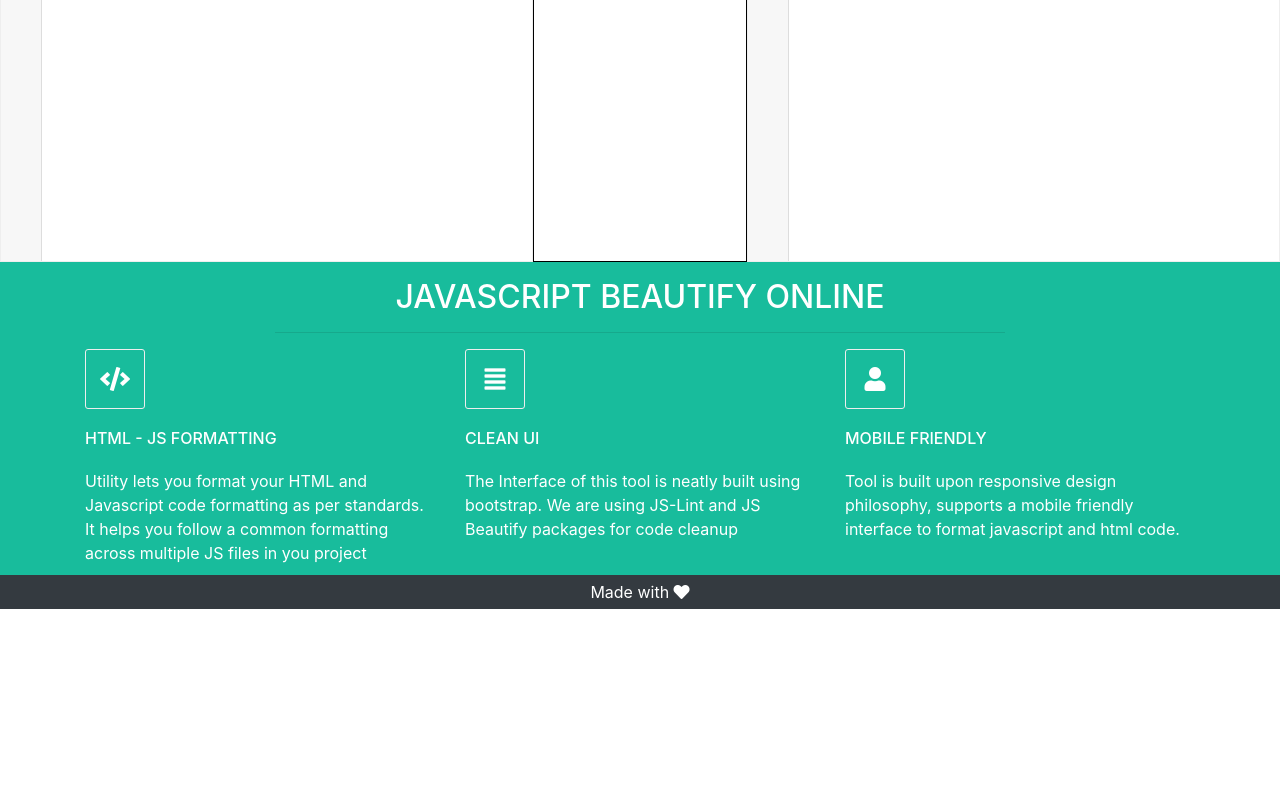
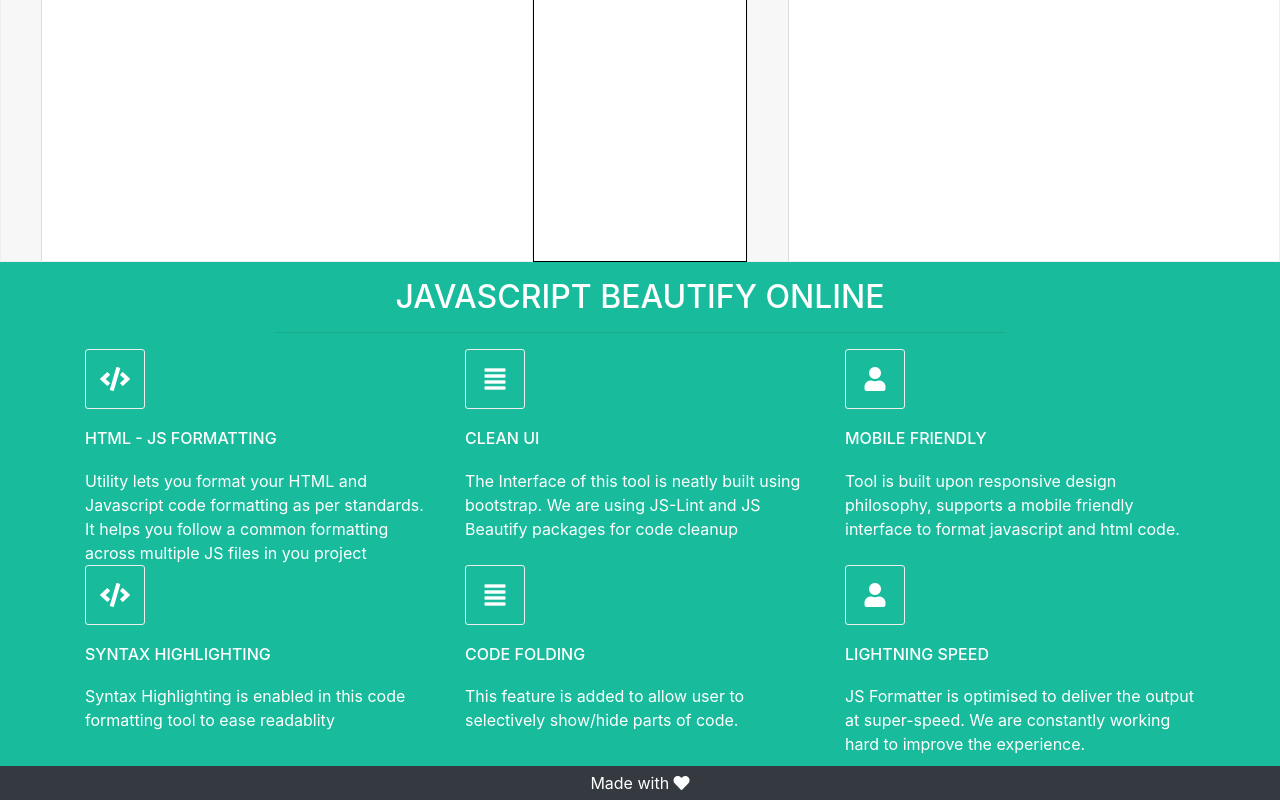
Before and after one commit to paras-mathur/jsformatter, a plain HTML site: page index.html in a window 1280 px wide. Shown: the part 434-1234 px from the top of the page. Before the commit the page ends 1043 px from the top, so only its background shows below. Drawn offline with nearby package versions, Linux system fonts and the light colour scheme.

Commit message:
Changed page title and added points about js formatter features

```diff
--- a/index.html
+++ b/index.html
@@ -10,7 +10,7 @@
   <link rel="manifest" href="site.webmanifest">
   <link rel="apple-touch-icon" href="icon.png">
   <!-- Place favicon.ico in the root directory -->
-  <title> Javascript Formatter | JS Formatter | JS Beautify </title>
+  <title> Javascript Formatter | JS Formatter | JS Beautify - Modern Approach </title>
   <link rel="stylesheet" href="https://maxcdn.bootstrapcdn.com/bootstrap/4.1.0/css/bootstrap.min.css">
   <link rel="stylesheet" type="text/css" href="plugins/codemirror.css">
   <link rel="stylesheet" type="text/css" href="plugins/mode/fold/foldgutter.css">
@@ -39,7 +39,7 @@
   <!-- Add your site or application content here -->
   <nav class="navbar navbar-expand-md bg-dark navbar-dark">
     <!-- Brand -->
-    <a class="navbar-brand" href="#">JS/HTML Formatter</a>
+    <a class="navbar-brand" href="#">Javascript / HTML Formatter </a>
     <!-- Toggler/collapsibe Button -->
     <button class="navbar-toggler" type="button" data-toggle="collapse" data-target="#collapsibleNavbar">
 		<span class="navbar-toggler-icon"></span>
@@ -122,6 +122,41 @@
           </div>
         </div>
       </div>
+      <div class="row">
+        <div class="col-md-4">
+          <div class="single-feature d-flex flex-wrap justify-content-between">
+            <div class="icon d-flex align-items-center justify-content-center">
+              <span class="fas fa-code"></span>
+            </div>
+            <div class="desc">
+              <h6 class="title text-uppercase">Syntax Highlighting</h6>
+              <p>Syntax Highlighting is enabled in this code formatting tool to ease readablity</p>
+            </div>
+          </div>
+        </div>
+        <div class="col-md-4">
+          <div class="single-feature d-flex flex-wrap justify-content-between">
+            <div class="icon d-flex align-items-center justify-content-center">
+              <span class="fas fa-align-justify"></span>
+            </div>
+            <div class="desc">
+              <h6 class="title text-uppercase">Code Folding</h6>
+              <p>This feature is added to allow user to selectively show/hide parts of code.</p>
+            </div>
+          </div>
+        </div>
+        <div class="col-md-4">
+          <div class="single-feature d-flex flex-wrap justify-content-between">
+            <div class="icon d-flex align-items-center justify-content-center">
+              <span class="fas fa-user"></span>
+            </div>
+            <div class="desc">
+              <h6 class="title text-uppercase">Lightning Speed</h6>
+              <p>JS Formatter is optimised to deliver the output at super-speed. We are constantly working hard to improve the experience.</p>
+            </div>
+          </div>
+        </div>
+      </div>
     </div>
   </section>
   <!-- Footer -->
```
